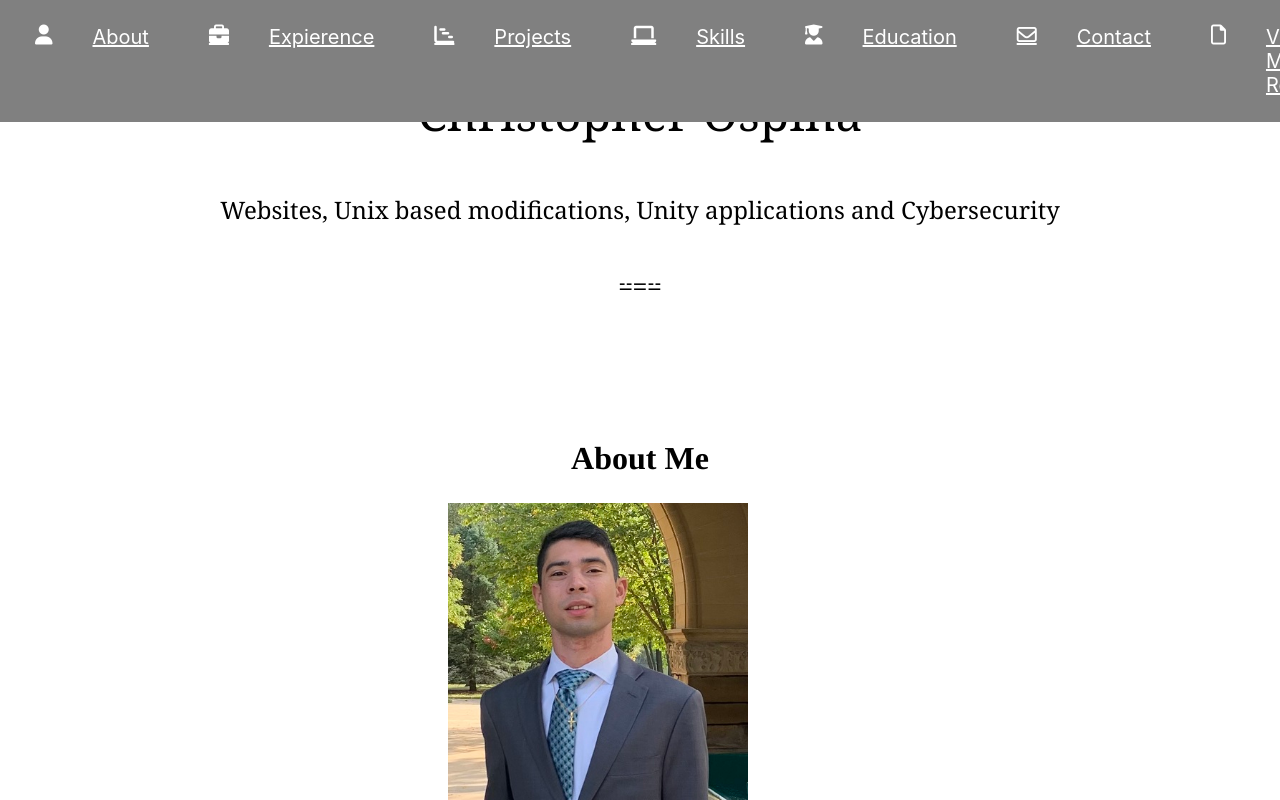
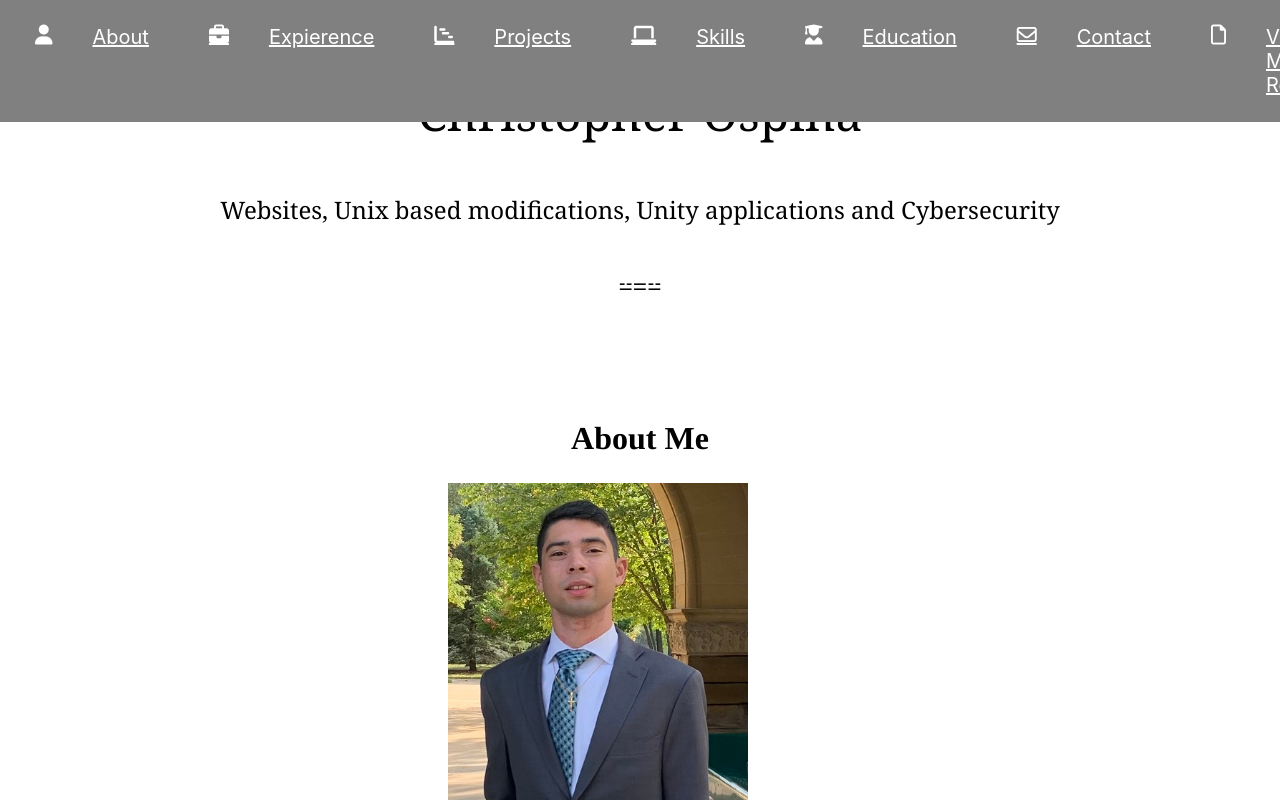
Before and after one commit to ChrisOspina/Professional-Website, a React (Create React App) app: page / in a window 1280 px wide. Shown: the top 800 px of the page. Built offline with nearby package versions, Linux system fonts and the light colour scheme.

Commit message:
adjusting padding-top for section headings

```diff
--- a/src/include/style.css
+++ b/src/include/style.css
@@ -62,7 +62,7 @@ p{
 }
 
 h2.section-heading{
-  padding-top: 80px;
+  padding-top: 60px;
 }
 
 .mainContent .section::after{
```
